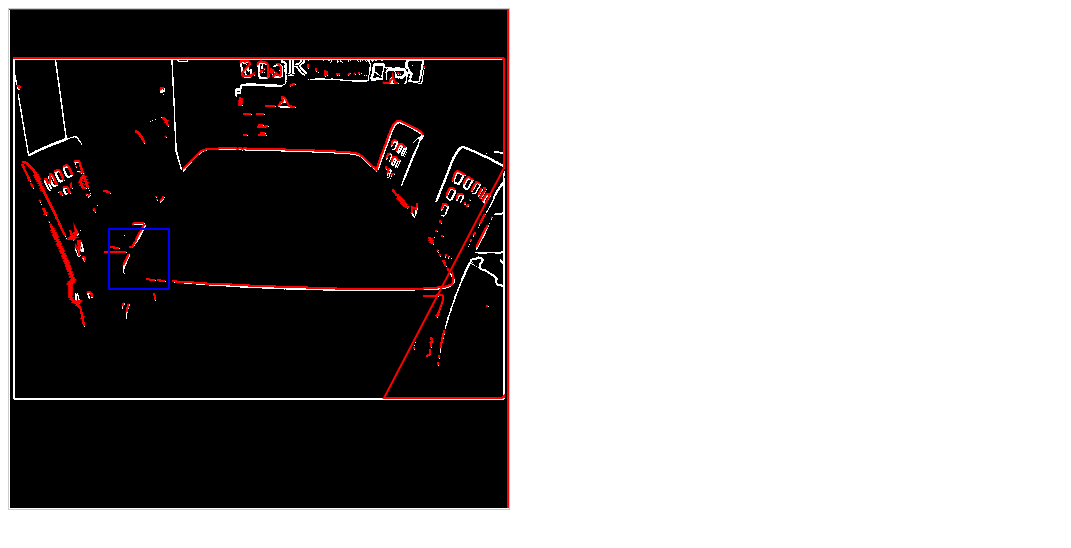
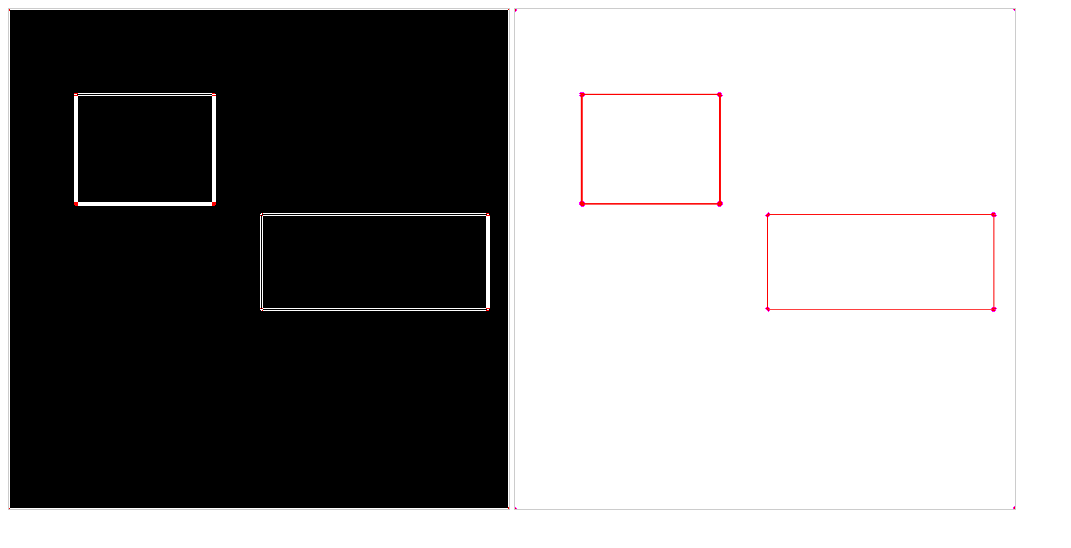
Before and after one commit to Crystal-AR/ar-library, a plain HTML site: page corners-js/index.html in a window 1280 px wide. Shown: the whole page, without its empty margins (0-1071 px from the left). Drawn offline with Linux system fonts and the light colour scheme.

Commit message:
detect corners

```diff
--- a/corners-js/index.html
+++ b/corners-js/index.html
@@ -2,7 +2,7 @@
 <head>
 <script>
 var img = new Image();
-img.src = "table2.jpg";
+img.src = "perfect.jpg";
 var cvs, c;
 var imgData, oldData;
 onload = function() {
@@ -11,7 +11,16 @@ onload = function() {
   c.fillStyle = "white";
   c.fillRect(0, 0, 500, 500);
   c.drawImage(img, 5, 50, 490, 2432/3504*490);
+
+  cvs2 = document.getElementById("cvs2");
+  f = cvs2.getContext("2d");
+  f.fillStyle = "white";
+  f.fillRect(0, 0, 500, 500);
+  f.drawImage(img, 5, 50, 490, 2432/3504*490);
+
   imgData = c.getImageData(0, 0, 500, 500);
+  fImgData = f.getImageData(0, 0, 500, 500);
+
   oldData = new Array(imgData.data.length);
   for (var i = 0; i < imgData.data.length; ++i)
     oldData[i] = imgData.data[i];
@@ -29,55 +38,67 @@ onload = function() {
         imgData.data[i] = 255;
         imgData.data[i+1] = 255;
         imgData.data[i+2] = 255;
-            }
-            else {
+      } else {
         imgData.data[i] = 0;
         imgData.data[i+1] = 0;
         imgData.data[i+2] = 0;
       }
     }
   }
-    c.putImageData(imgData, 0, 0);
 
-    var startX = 0;
-    var startY = 0;
   var width = 500;
   var height = 500;
-    var count = 0;
-    for (var x = startX; x < startX+width; ++x) {
-        for (var y = startY; y < startY+height; ++y) {
+  for (var x = 0; x < width; ++x) {
+    for (var y = 0; y < height; ++y) {
       var i = xyToIndex(x, y);
       if (imgData.data[i] == 255) {
-                // start building a line
-                console.log("foo");
-                var lst = buildLine(x, y, startX, startY, width, height);
-                c.strokeStyle = "red";
-                c.beginPath();
-                c.lineWidth = 2;
-                c.moveTo(lst[0][0], lst[0][1]);
-                for (var k = 0; k < lst.length; ++k)
-                    c.lineTo(lst[k][0], lst[k][1]);
-                c.stroke();
-
-                var txt = "";
-                for (var i = 0; i < lst.length; ++i)
-                    txt += lst[i][0] + "," + lst[i][1] + "@"
-                console.log(txt);
-                ++count;
-                if (count > 1000)
-                    break;
+        var rTally = 0;
+        var lTally = 0;
+        var uTally = 0;
+        var dTally = 0;
+        for (var n = 1;n<=10;++n){
+          var right = xyToIndex(x+n, y);
+          if(imgData.data[right] == 255){
+            rTally += 1;
+          }
+          var left = xyToIndex(x-n, y);
+          if(imgData.data[left] == 255){
+            lTally += 1;
+          }
+          var up = xyToIndex(x, y+n);
+          if(imgData.data[up]==255){
+            uTally += 1;
+          }
+          var down = xyToIndex(x, y-n);
+          if(imgData.data[down]==255){
+            dTally += 1;
           }
         }
-        if (count > 1000)
-            break;
+        if (!((rTally > 8 && lTally > 8) || (uTally > 8 && dTally > 8))) {
+          if ((rTally > 8 && uTally > 8) ||
+             (rTally > 8 && dTally > 8) ||
+             (lTally > 8 && uTally > 8) ||
+             (lTally > 8 && dTally > 8)) {
+            var right = xyToIndex(x+1, y);
+            var left = xyToIndex(x-1, y);
+            var top = xyToIndex(x, y+1);
+            var down = xyToIndex(x, y-1);
+
+            imgData.data[i+1] = 0;
+            imgData.data[i+2] = 0;
+            fImgData.data[i+1] = 0;
+            fImgData.data[i+2] = 0;
+            fImgData.data[right+1] = 0;
+            fImgData.data[left+1] = 0;
+            fImgData.data[top+1] = 0;
+            fImgData.data[down+1] = 0;
           }
-    console.log(count);
-
-//    c.putImageData(imgData, 0, 0);
-
-    c.strokeStyle = "blue";
-    c.strokeRect(100, 220, 60, 60);
-
+        }
+      }
+    }
+  }
+  c.putImageData(imgData, 0, 0);
+  f.putImageData(fImgData, 0, 0);
 }
 
 // http://stackoverflow.com/questions/679915/how-do-i-test-for-an-empty-javascript-object
@@ -96,60 +117,8 @@ function grabRandomKey(obj) {
     return null;
 }
 
-function buildLine(x, y, startX, startY, width, height) {
-    var ind = xyToIndex(x, y);
-    var toColor = {};
-    var size = 1;
-    toColor[ind] = 1;
-    var count = 0;
-    var origX = x;
-    var origY = y;
-    var maxDist = 0;
-    var hist = [[x, y]];
-    while (!isEmpty(toColor)) {
-        ++count;
-        if (count > 300000)
-            return [[origX, origY], farthest];
-        var key = grabRandomKey(toColor);
-        delete toColor[key];
-        --size;
-        var lst = indexToXy(key);
-        x = lst[0];
-        y = lst[1];
-
-        var dist = (x - origX) * (x - origX) + (y - origY) * (y - origY);
-        if (dist > maxDist) {
-            maxDist = dist;
-            hist.push([x, y]);
-        }
-
-        for (var dx = -1; dx <= 1; ++dx) {
-            for (var dy = -1; dy <= 1; ++dy) {
-                var ind2 = xyToIndex(x+dx, y+dy);
-                if (x+dx < startX || x+dx > startX + width)
-                    continue;
-                if (y+dy < startY || y+dy > startY + height)
-                    continue;
-                if (imgData.data[ind2] == 255) {
-                    if (!(ind2 in toColor)) {
-                        toColor[ind2] = 1;
-                        ++size;
-                    }
-                }
-            }
-        }
-        imgData.data[key] = 0;
-    }
-    return hist;
-}
-
 function xyToIndex(x, y) {
     return 4 * (x + y * cvs.width);
-}
-
-function indexToXy(index) {
-    index /= 4;
-    return [index % cvs.width, Math.floor(index / cvs.width)];
 }
 
 /*
@@ -165,5 +134,7 @@ function getMagnitudeAt(x, y) {
 <body>
 <canvas id="cvs" width="500px" height="500px" style="border: 1px solid #ccc">
 </canvas>
+<canvas id="cvs2" width="500px" height="500px" style="border: 1px solid #ccc">
+</canvas>
 </body>
 </html>
```
Also changed, not shown: corners-js/perfect.jpg (added). Lines whose indentation alone changed are shown as unchanged.
